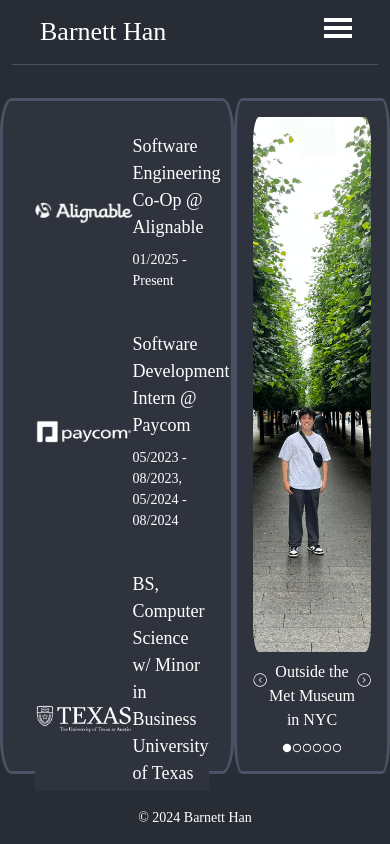
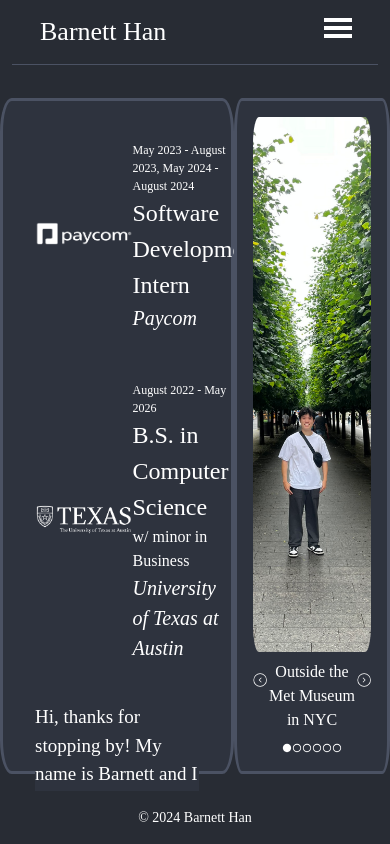
Before and after one commit to barnetthan/barnett-portfolio, a React (Vite) app: page /#/about in a window 390 px wide. Shown: the top 844 px of the page. Built offline with nearby package versions, Linux system fonts and the light colour scheme.

Commit message:
responsive project page

```diff
--- a/src/components/NavBar.tsx
+++ b/src/components/NavBar.tsx
@@ -45,7 +45,7 @@ export default function NavBar({ curPage }: NavBarProps) {
                 onClick={() => {
                   navigateSite("/");
                 }}
-                className="sidebar-item"
+                className="sidebar-item glow"
                 style={{marginBottom: "0.4rem"}}
               >
                 <FaHome /> <div>&nbsp;Home</div>
@@ -54,7 +54,7 @@ export default function NavBar({ curPage }: NavBarProps) {
                 onClick={() => {
                   navigateSite("/projects");
                 }}
-                className="sidebar-item"
+                className="sidebar-item glow"
                 style={{marginBottom: "0.4rem"}}
               >
                 <PiProjectorScreenChart />
@@ -64,7 +64,7 @@ export default function NavBar({ curPage }: NavBarProps) {
                 onClick={() => {
                   navigateSite("/resume");
                 }}
-                className="sidebar-item"
+                className="sidebar-item glow"
                 style={{marginBottom: "0.4rem"}}
               >
                 <IoDocumentText /> <div>&nbsp;Resume</div>
@@ -73,7 +73,7 @@ export default function NavBar({ curPage }: NavBarProps) {
                 onClick={() => {
                   navigateSite("/about");
                 }}
-                className="sidebar-item"
+                className="sidebar-item glow"
                 style={{marginBottom: "0.4rem"}}
               >
                 <IoPerson /> <div>&nbsp;About</div>
@@ -86,7 +86,7 @@ export default function NavBar({ curPage }: NavBarProps) {
                 setMenuOpen(false);
               }}
               style={{ cursor: "pointer", fontSize: "1.2rem" }}
-              className="sidebar-item"
+              className="sidebar-item glow"
             >
               <IoClose /> &nbsp;Close
             </p>
--- a/src/components/NavBarHamburger.tsx
+++ b/src/components/NavBarHamburger.tsx
@@ -9,7 +9,7 @@ interface NavBarHamburgerProps {
 function NavBarHamburger({ menuOpen, setMenuOpen }: NavBarHamburgerProps) {
 
   return (
-    <div className="d-block d-sm-none hamburger">
+    <div className="d-block d-sm-none hamburger glow">
       <GiHamburgerMenu style={{cursor: "pointer"}} onClick={() => {setMenuOpen(!menuOpen)}} />
     </div>
   );
--- a/src/components/ProjectInfoBox.tsx
+++ b/src/components/ProjectInfoBox.tsx
@@ -20,13 +20,13 @@ function ProjectInfoBox({ children, projectImage, route, localRoute }: ProjectIn
   }
 
   return (
-    <div className="outerInfoBox">
+    <div className="outerInfoBox col-10">
       <motion.div
         whileHover={{
           borderColor: "#00ffff", // Glowing color (cyan)
           boxShadow: "0 0 10px 2px #00ffff", // Glow effect
         }}
-        style={{borderRadius: "10px", zIndex: 10000}}
+        style={{borderRadius: "10px", zIndex: 10000, display: "flex", justifyContent: "center"}}
       >
         <img onClick={navigatePage}className="image" src={projectImage}></img>
       </motion.div>
--- a/src/pages/AboutPage.tsx
+++ b/src/pages/AboutPage.tsx
@@ -1,7 +1,7 @@
 import NavBar from "../components/NavBar";
 import ImageBox from "../components/ImageBox";
 import whitelogo from "../assets/paycom-final.png";
-import alignable from "../assets/alignable-final.png";
+// import alignable from "../assets/alignable-final.png";
 import ut from "../assets/ut-logo.png";
 import { handleMailtoClick } from "./HomePage";
 import "../styles/AboutPage.css";
@@ -14,28 +14,30 @@ function AboutPage() {
       <NavBar curPage="about" />
       <div className="page-container">
         <div className="experience-container">
-          <div className="experience-detail">
+          {/* <div className="experience-detail">
             <img src={alignable} />
             <div className="experience-detail-text">
               <div>Software Engineering Co-Op @ Alignable</div>
               <div className="year-text">01/2025 - Present</div>
             </div>
-          </div>
+          </div> */}
           <div className="experience-detail">
             <img src={whitelogo} />
             <div className="experience-detail-text">
-              <div>Software Development Intern @ Paycom</div>
-              <div className="year-text">
-                05/2023 - 08/2023, 05/2024 - 08/2024
+              <div className="experience-dates">
+                May 2023 - August 2023, May 2024 - August 2024
               </div>
+              <div className="experience-title">Software Development Intern</div>
+              <div className="experience-company">Paycom</div>
             </div>
           </div>
           <div className="experience-detail">
             <img src={ut} />
             <div className="experience-detail-text">
-              <div>BS, Computer Science w/ Minor in Business</div>
-              <div>University of Texas at Austin</div>
-              <div className="year-text">08/2022 - 05/2026</div>
+              <div className="experience-dates">August 2022 - May 2026</div>
+              <div className="experience-title">B.S. in Computer Science</div>
+              <div>w/ minor in Business</div>
+              <div className="experience-company">University of Texas at Austin</div>
             </div>
           </div>
 
--- a/src/styles/AboutPage.css
+++ b/src/styles/AboutPage.css
@@ -109,10 +109,24 @@
 .experience-detail-text {
   display: flex;
   flex-direction: column;
-  align-items: center;
-  max-width: 25vw;
-  font-size: 18px;
+  /* align-items: center; */
+  width: 25vw;
+  /* font-size: 18px; */
   margin: 0;
+}
+
+.experience-dates {
+  font-size: 12px;
+  margin-top: 8px;
+}
+
+.experience-title {
+  font-size: 24px;
+}
+
+.experience-company {
+  font-style: italic;
+  font-size: 20px;
 }
 
 .experience-bio {
@@ -121,11 +135,6 @@
 
 .experience-bio p {
   margin: 0;
-}
-
-.year-text {
-  font-size: 14px;
-  margin-top: 8px;
 }
 
 .email {
--- a/src/styles/HomePage.css
+++ b/src/styles/HomePage.css
@@ -49,6 +49,6 @@
 /* Adjust font sizes for mobile screens */
 @media (max-width: 767px) {
   .hero-heading {
-    font-size: 70px; /* Smaller font size for mobile */
+    font-size: 60px; /* Smaller font size for mobile */
   }
 }
```
Also changed, not shown: src/pages/ProjectPage.tsx (+47 -21 lines).
